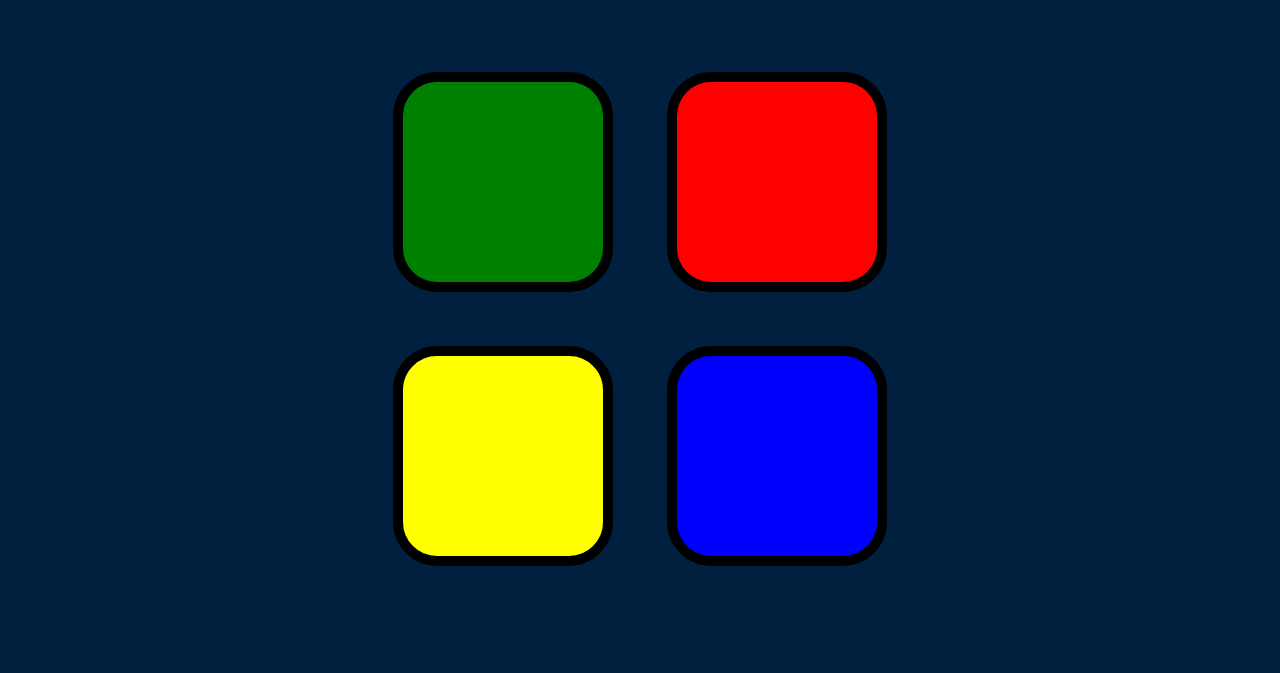
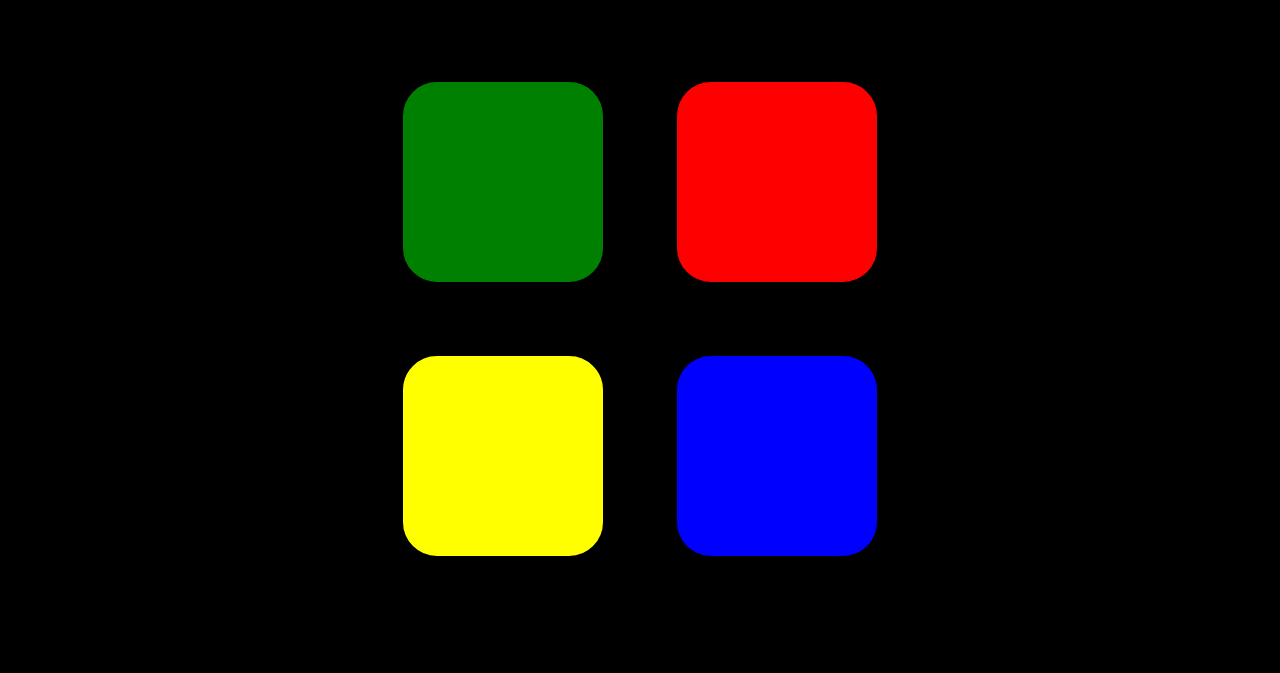
Before and after one commit to Samtrapskin/Simon-Game-jQuery, a plain HTML site: page index.html in a window 1280 px wide. Shown: the part 127-800 px from the top of the page. Drawn offline with Linux system fonts and the light colour scheme.

Commit message:
initial commit

```diff
--- a/styles.css
+++ b/styles.css
@@ -1,6 +1,6 @@
 body {
     text-align: center;
-    background-color: #011F3F;
+    background-color: black;
   }
 
   #level-title {
```
